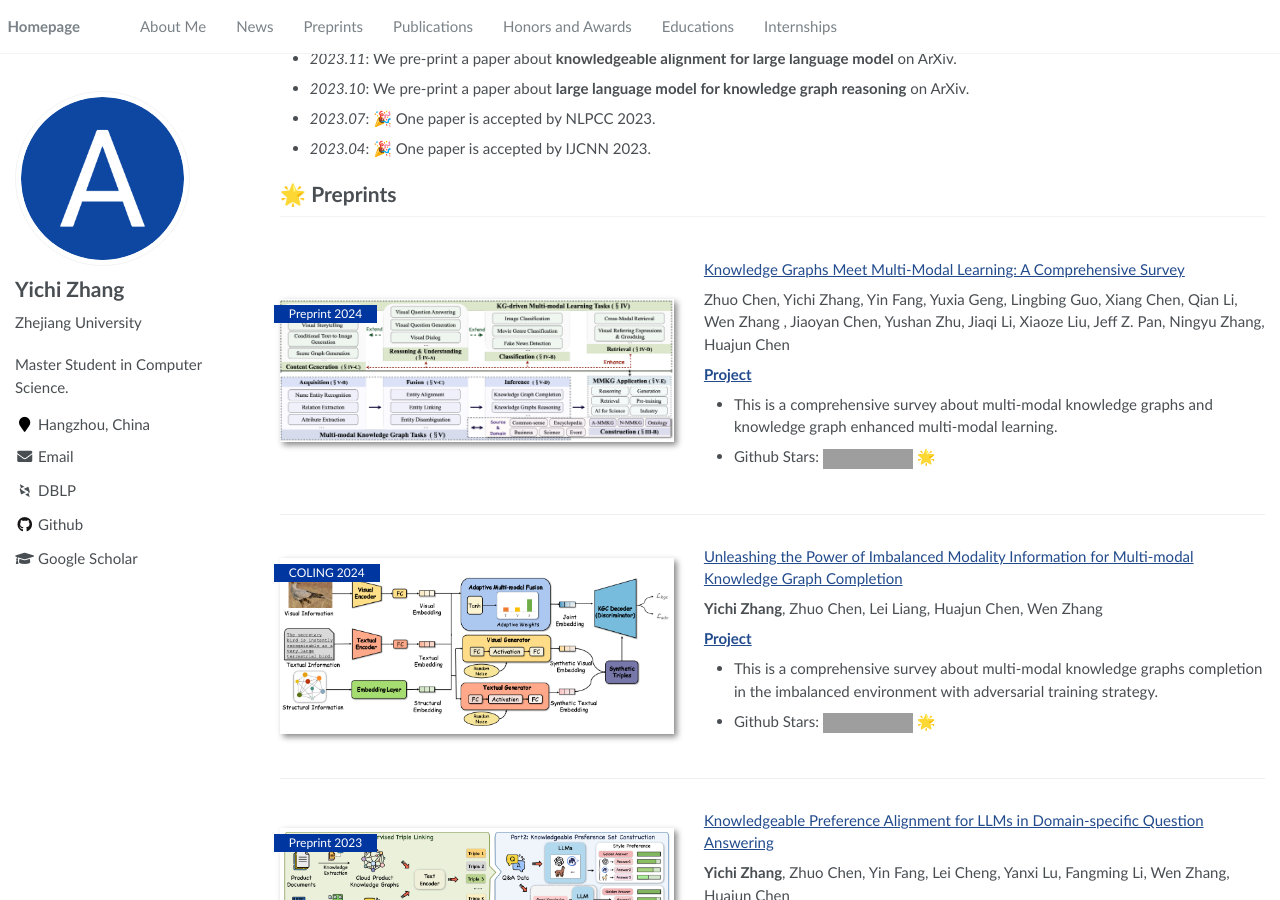
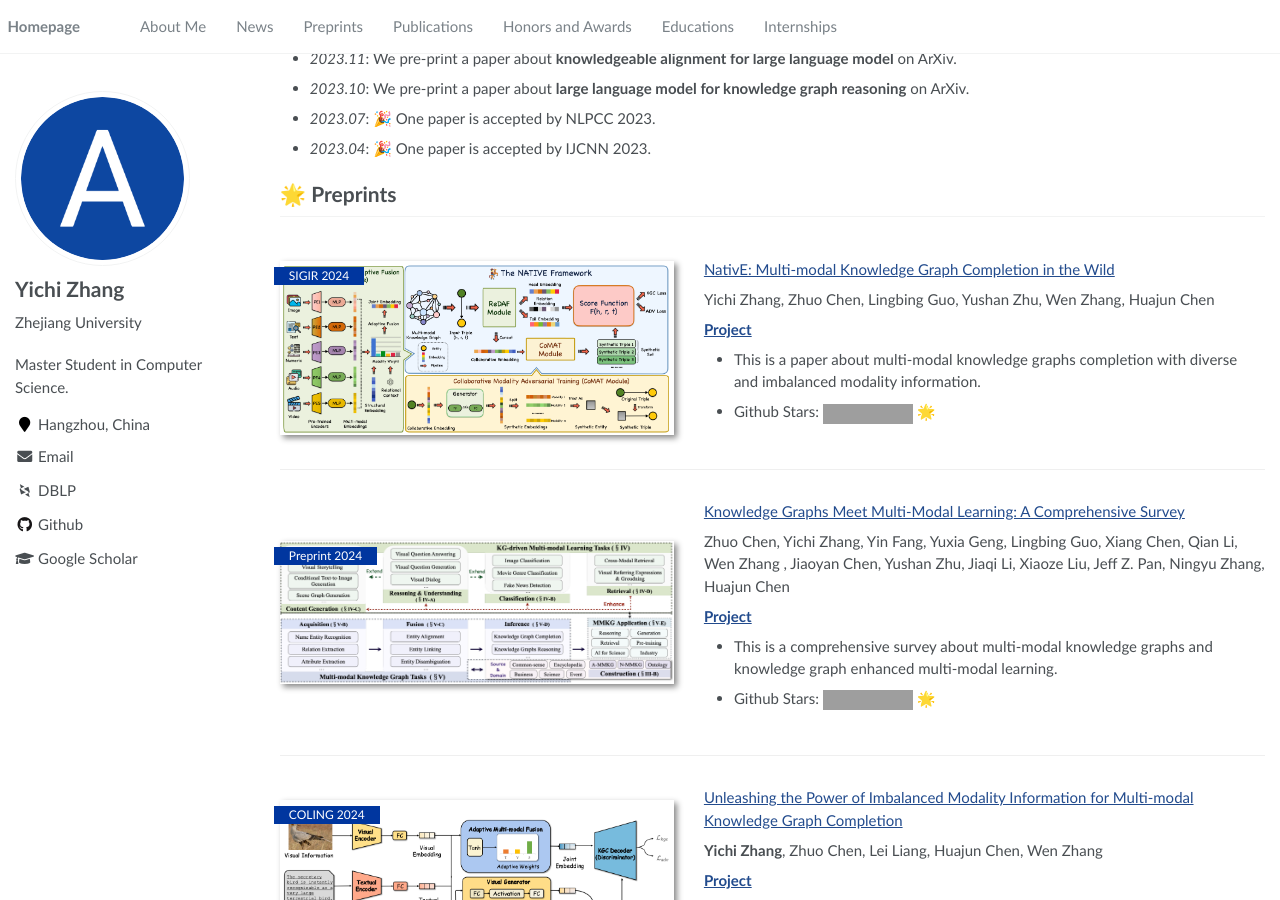
Before and after one commit to Zhang-Each/CV, a Jekyll site: the page built from _pages/about.md, in a window 1280 px wide and 900 px high, scrolled down 367 px. Built offline with Jekyll 4.4.1, drawn with Linux system fonts in a browser that asks for light colours; some web fonts are replaced; grey boxes are pictures that could not be loaded.

Commit message:
update paper

```diff
--- a/_pages/about.md
+++ b/_pages/about.md
@@ -36,6 +36,19 @@ I am on the job market now, **looking for a summer intership position** about la
 - *2023.04*: 🎉 One paper is accepted by IJCNN 2023.
 
 # 🌟 Preprints
+
+<div class='paper-box'><div class='paper-box-image'><div><div class="badge">SIGIR 2024</div><img src='images/native.png' alt="sym" width="100%"></div></div>
+<div class='paper-box-text' markdown="1">
+
+[NativE: Multi-modal Knowledge Graph Completion in the Wild](https://www.researchgate.net/publication/379508830_NativE_Multi-modal_Knowledge_Graph_Completion_in_the_Wild)
+
+Yichi Zhang, Zhuo Chen, Lingbing Guo, Yushan Zhu, Wen Zhang, Huajun Chen
+
+[**Project**](https://github.com/zjukg/NATIVE) <strong><span class='show_paper_citations' data='DhtAFkwAAAAJ:ALROH1vI_8AC'></span></strong>
+- This is a paper about multi-modal knowledge graphs completion with diverse and imbalanced modality information.
+- Github Stars: [![](https://img.shields.io/github/stars/zjukg/NATIVE)](https://github.com/zjukg/NATIVE) 🌟
+</div>
+</div>
 
 <div class='paper-box'><div class='paper-box-image'><div><div class="badge">Preprint 2024</div><img src='images/survey.png' alt="sym" width="100%"></div></div>
 <div class='paper-box-text' markdown="1">
```
Also changed, not shown: images/native.png (added).
